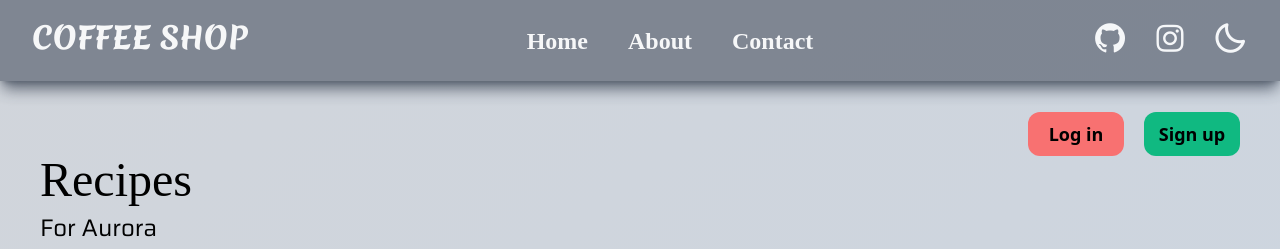
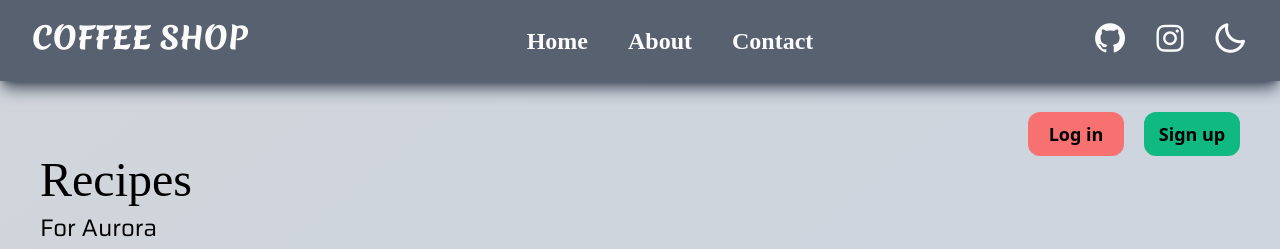
Before and after one commit to EntropyAurr/Coffee-Shop-TailwindCSS, a website: page public/index.html in a window 1280 px wide. Shown: the top 249 px of the page. Drawn offline with nearby package versions, Linux system fonts and the light colour scheme; a web font is replaced by a local one.

Commit message:
adjust top nav color

```diff
--- a/public/index.html
+++ b/public/index.html
@@ -14,7 +14,7 @@
     <div>
       <div>
         <nav
-          class="fixed top-0 z-50 flex w-full justify-between bg-gray-500 px-8 py-5 text-white opacity-80 shadow-lg shadow-gray-700">
+          class="fixed top-0 z-50 flex w-full justify-between bg-gray-600 px-8 py-5 text-white opacity-90 shadow-lg shadow-gray-700">
           <div class="">
             <h1 class="font-Merienda text-3xl font-extrabold uppercase">
               <a href="#">Coffee Shop</a>
```
Also changed, not shown: public/styles.css.
